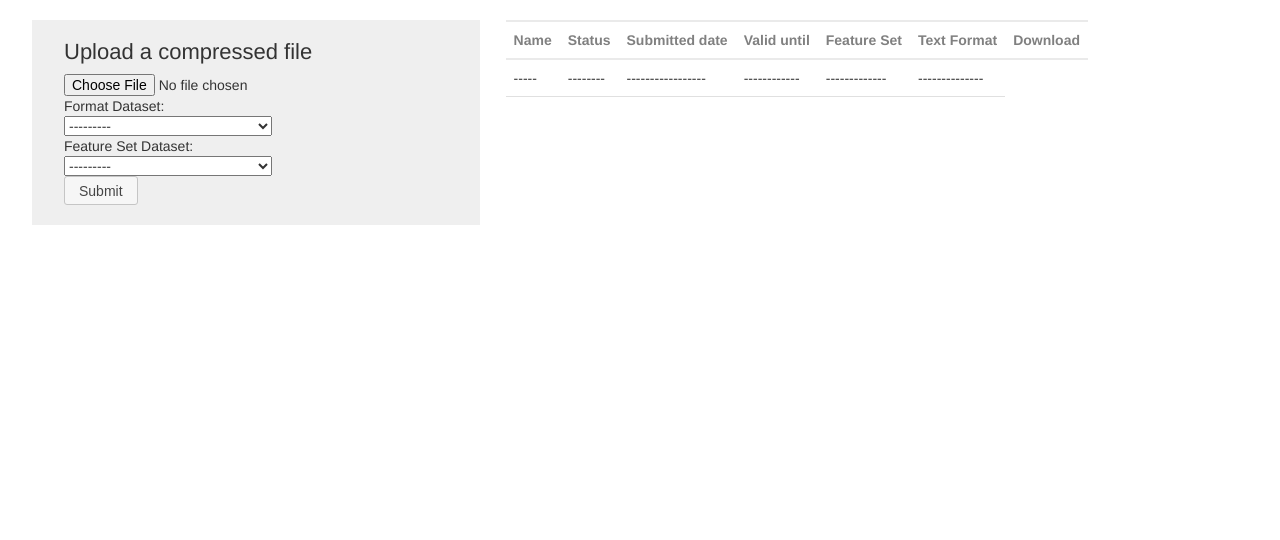
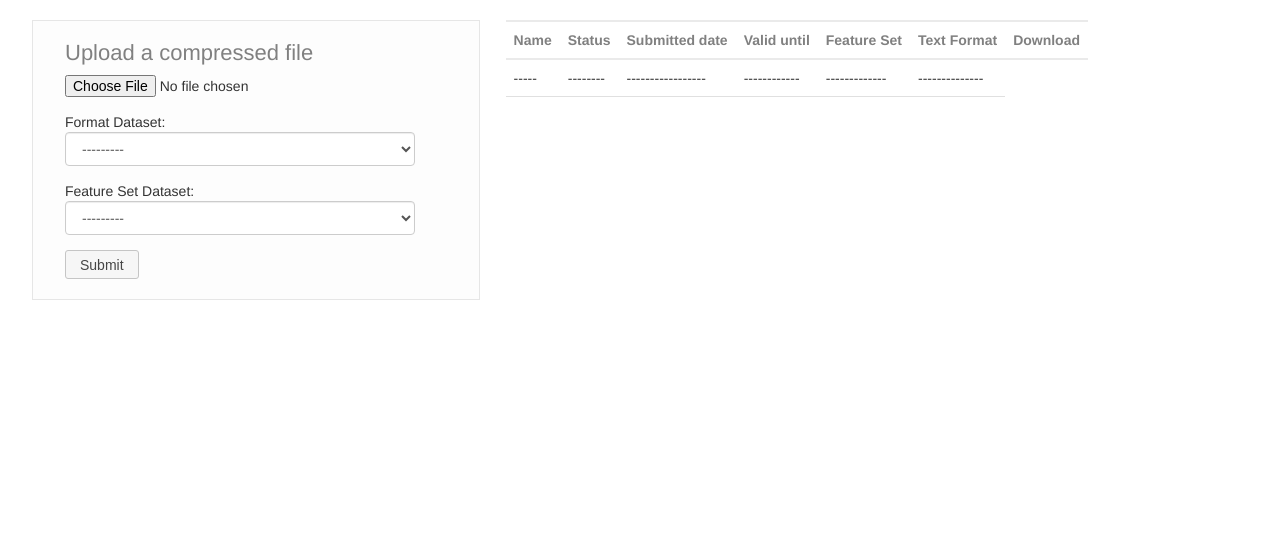
Before and after one commit to daniel-hasan/webfeatures, a Django app: a page that uses wiki-quality-web/templates/content/dataset_list.html in a window 1280 px wide. Shown: the part 52-592 px from the top of the page. Run offline with Django 3.2, Linux system fonts and the light colour scheme; the visitor is signed in with stand-in values (Sample User, id 1); data that the repository does not hold is empty; parts of the project's set-up code (start-up, migrations or seed data) failed here and were passed over; some libraries are stand-ins or nearby versions; some web fonts are replaced.

Commit message:
Padronização de botões e campos

```diff
--- a/wiki-quality-web/templates/content/dataset_list.html
+++ b/wiki-quality-web/templates/content/dataset_list.html
@@ -1,13 +1,20 @@
 {% extends "../bases/base_main_site.html" %}
 {% load static %}
+{% block title %}Analyse Texts{% endblock %}
 
 {% block content %}
 	<section class="dataset-section">
 		<h1>Upload a compressed file</h1>
-		<form enctype="multipart/form-data" method="post" name='file_dataset' class="form">
+		<div class="signup-dataset-error-container"></div>
+		<form enctype="multipart/form-data" method="post" class="form">
 			{% csrf_token %}
-			<input class="dataset-file" name="file_dataset" type="file">
+			<div class="form-group">
+				<!--<label class="dataset-file" for="dataset-file-input" name="file_dataset">Selecione um arquivo</label>-->
+				<input class="dataset-file-input" name="file_dataset" type="file">
+       			<!--<span class="dataset-file-name"></span>-->
+			</div>
 			{% for field in form %}
+				<div class="form-group">
 					{% ifequal field.label "Format" %}
 						<span>Format Dataset:</span>
 					{% endifequal %}
@@ -21,6 +28,7 @@
 					{% for error in field.errors %}
 						<p class="erro-p">{{ error }}</p>
 					{% endfor %}
+				</div>
 			{% endfor %}
 			<button type="submit" class="ui-button ui-widget ui-corner-all">Submit</button>
 		</form>
--- a/wiki-quality-web/wqual/static/css/wikiQuality.css
+++ b/wiki-quality-web/wqual/static/css/wikiQuality.css
@@ -115,8 +115,14 @@ h1 {
 	margin-right: 2%;
 	margin-left: 2.5%;
 	padding-left: 2.5%;
+	padding-right: 5%;
 	padding-bottom: 1.5%;
-	background-color: rgb(239, 239, 239);
+	background-color: rgb(253, 253, 253);
+	border: 1px solid rgb(230, 230, 230);
+}
+
+.dataset-section h1 {
+	color: rgb(128, 128, 128);
 }
 
 @media (max-width: 752px) {
@@ -139,14 +145,67 @@ h1 {
 	}
 }
 
-#id_feature_set, #id_format {
-	width: 50%;
-}
-
 .erro-p {
 	color: red;
 	padding-top: 5px;
 	padding-left: 5px;
+}
+
+.dataset-file-input {
+	display: none;
+}
+
+#id_feature_set, #id_format, .dataset-file {
+  display: block;
+  width: 100%;
+  height: 34px;
+  padding: 6px 12px;
+  font-size: 14px;
+  line-height: 1.42857143;
+  color: #555;
+  background-color: #fff;
+  background-image: none;
+  border: 1px solid #ccc;
+  border-radius: 4px;
+  -webkit-box-shadow: inset 0 1px 1px rgba(0, 0, 0, .075);
+          box-shadow: inset 0 1px 1px rgba(0, 0, 0, .075);
+  -webkit-transition: border-color ease-in-out .15s, -webkit-box-shadow ease-in-out .15s;
+       -o-transition: border-color ease-in-out .15s, box-shadow ease-in-out .15s;
+          transition: border-color ease-in-out .15s, box-shadow ease-in-out .15s;
+}
+
+#id_feature_set:focus, #id_format:focus, , .dataset-file:focus {
+  border-color: #66afe9;
+  outline: 0;
+  -webkit-box-shadow: inset 0 1px 1px rgba(0,0,0,.075), 0 0 8px rgba(102, 175, 233, .6);
+          box-shadow: inset 0 1px 1px rgba(0,0,0,.075), 0 0 8px rgba(102, 175, 233, .6);
+}
+
+#id_feature_set::-moz-placeholder, #id_format::-moz-placeholder, .dataset-file::-moz-placeholder {
+  color: #777;
+  opacity: 1;
+}
+
+#id_feature_set:-ms-input-placeholder, #id_format:-ms-input-placeholder, .dataset-file:-ms-input-placeholder {
+  color: #777;
+}
+
+#id_feature_set::-webkit-input-placeholder, #id_format::-webkit-input-placeholder, .dataset-file::-webkit-input-placeholder {
+  color: #777;
+}
+
+#id_feature_set[disabled],
+#id_feature_set[readonly],
+fieldset[disabled] #id_feature_set,
+#id_format[disabled],
+#id_format[readonly],
+fieldset[disabled] #id_format,
+.dataset-file[disabled],
+.dataset-file[readonly],
+fieldset[disabled] .dataset-file {
+  cursor: not-allowed;
+  background-color: #eee;
+  opacity: 1;
 }
 /***************************** Fim dataset *****************************/
 
@@ -300,6 +359,16 @@ h1 {
 	opacity: 0.5;
 }
 /***************************** Fim do signup.html *****************************/
+/***************************** Início do signup.html e dataset_list.html *****************************/
+.signup-dataset-error-container {
+	display: none;
+	border: 2px solid rgb(255, 180, 180);
+	margin-top: 20px;
+	margin-bottom: 15px;
+	padding: 5px;
+	background-color: rgb(255, 240, 240);
+}
+/***************************** Início do signup.html e dataset_list.html *****************************/
 /***************************** Início do footer *****************************/
 footer img {
 	position: fixed;
--- a/wiki-quality-web/wqual/static/js/dataset_list.js
+++ b/wiki-quality-web/wqual/static/js/dataset_list.js
@@ -1,20 +1,36 @@
+$(".dataset-file-input").change(function() {
+	$(".dataset-file-name").textContent = this.value;
+});
+
 //Adiciona uma ação que pode impedir o submit do form quando o botão de submit é apertado.
 $(".form").submit(function() {
-	//Se o input onde se adiciona o arquivo estiver vazio, retorna falso, impedindo o submit do form, e mostra uma mensagem na tela.
-	if($(".dataset-file").val() == '') {
-		alert("There isn't a file selected.");
-		return false;
+	var ImpedirSubmit = 'F';
+	$('.signup-dataset-error-container').css("display", "none");
+	$('.signup-dataset-error-container').empty();
+
+	//Se não tiver um arquivo no imput tipo file, adiciona uma mensagem de erro e impede o submit.
+	if($(".dataset-file-input").val() == '') {
+		$('.signup-dataset-error-container').append("<p>There isn't a file selected.</p>");
+		ImpedirSubmit = 'V';
 	}
 
-	//Se a extensão do arquivo não for zip, o formulário não é enviado.
-	if($(".dataset-file").val().split('.').pop() != "zip") {
-		alert("The file must be a ZIP.");
-		return false;
+	//Se a extensão do arquivo não for zip, adiciona uma mensagem de erro e impede o submit.
+	if($(".dataset-file-input").val().split('.').pop() != "zip") {
+		$('.signup-dataset-error-container').append("<p>The file must be a ZIP.</p>");
+		ImpedirSubmit = 'V';
 	}
 
-	//Se o tamanho (em bytes) do arquivo for maior que o limite, retorna falso.
-	if($(".dataset-file")[0].files[0].size > 10*(1024*1024)) {
-		alert("The file's size is higher than the limit.");
+	//Se o tamanho (em bytes) do arquivo for maior que o limite, adiciona uma mensagem e impede o submit.
+	if($(".dataset-file-input").val() != '') {
+		if($(".dataset-file-input")[0].files[0].size > 10*(1024*1024)) {
+			$('.signup-dataset-error-container').append("<p>The file's size is higher than the limit.</p>");
+			ImpedirSubmit = 'V';
+		}
+	}
+
+	//Se tiver algum erro, impede o submit do formulário.
+	if(ImpedirSubmit == 'V') {
+		$('.signup-dataset-error-container').css("display", "block");
 		return false;
 	}
 })
```
Also changed, not shown: wiki-quality-web/templates/content/signup.html (+3 -7 lines). Lines whose indentation alone changed are shown as unchanged.
